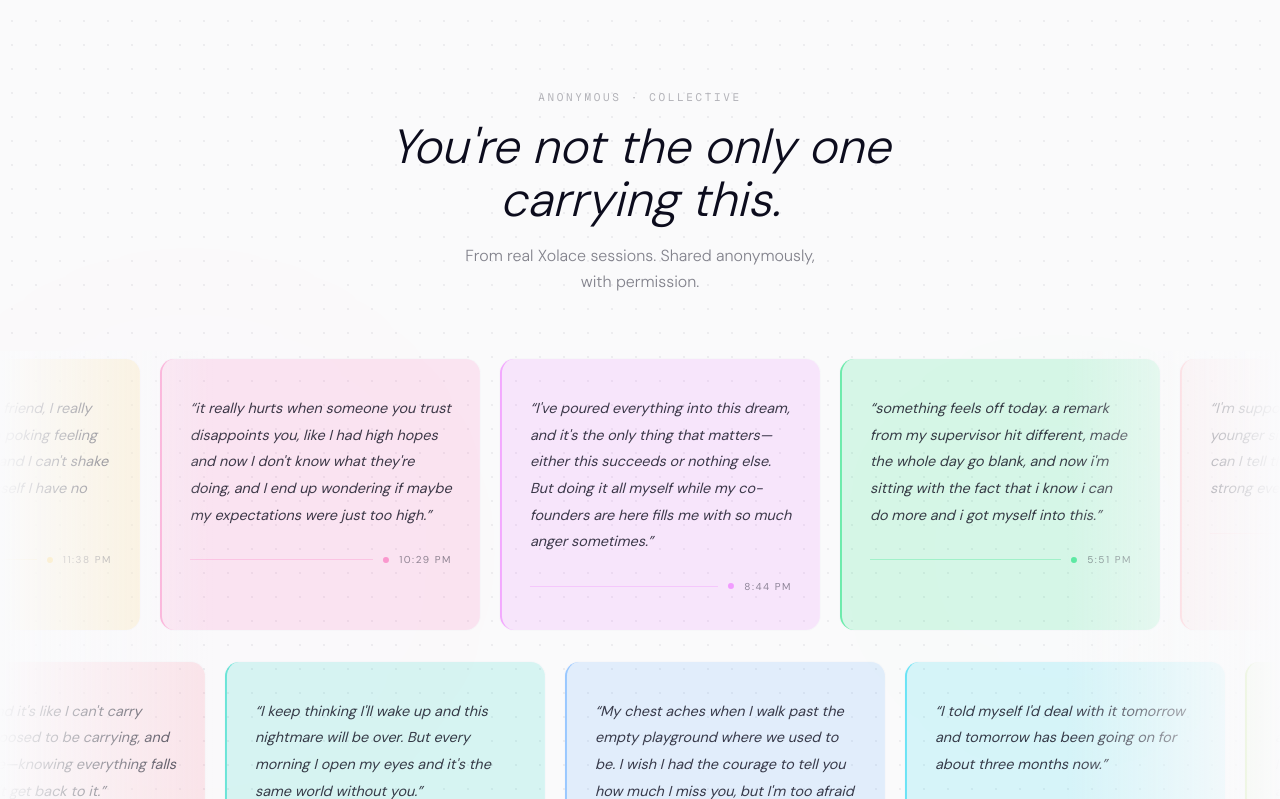
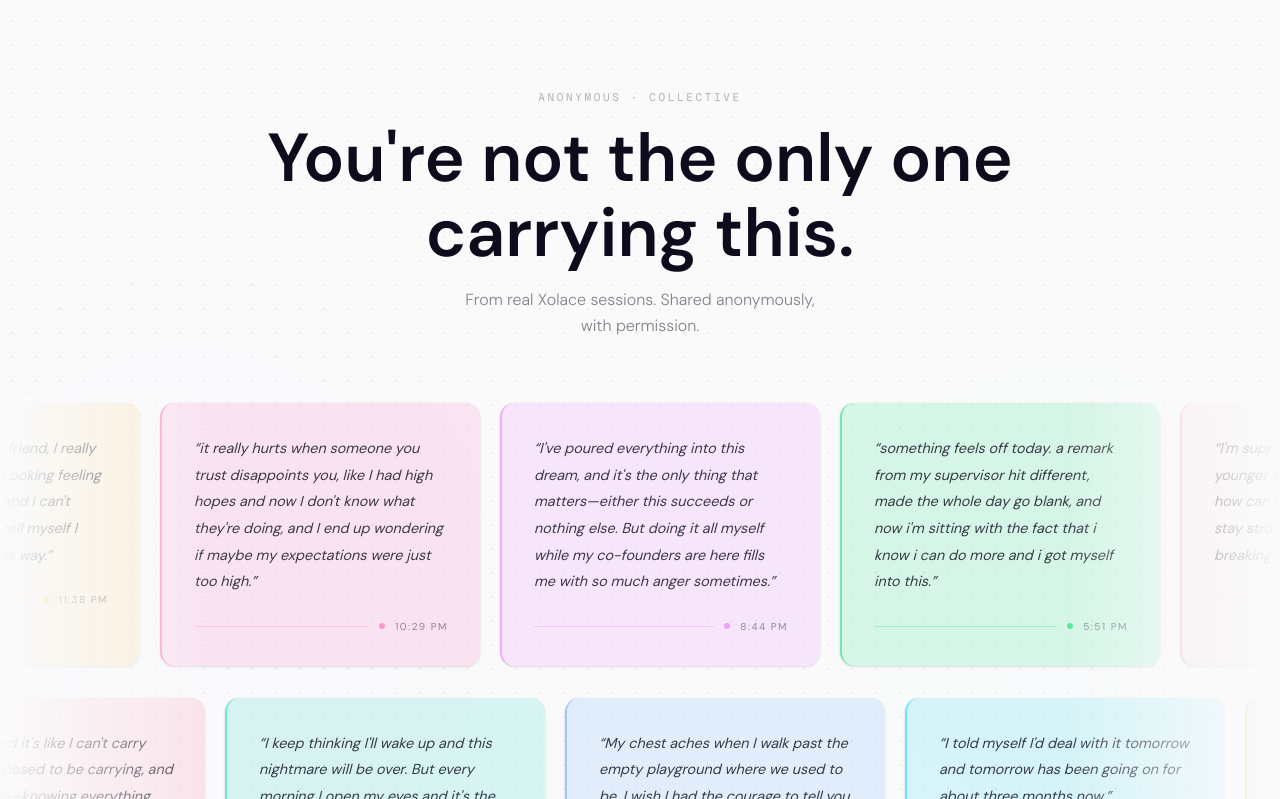
Before and after one commit to xolace-official/xolace_mobile_site, a Next.js app: page / in a window 1280 px wide. Shown: the part 3921-4720 px from the top of the page. Built offline with nearby package versions, Linux system fonts and the light colour scheme.

Commit message:
Bold reflections heading and standardize card shadow/padding

```diff
--- a/components/landing/reflections-section.tsx
+++ b/components/landing/reflections-section.tsx
@@ -231,7 +231,7 @@ function ReflectionCard({
   return (
     <figure
       className={cn(
-        "relative w-72 cursor-default overflow-hidden rounded-2xl px-7 py-9 md:w-80",
+        "relative w-72 cursor-default overflow-hidden rounded-2xl p-8 shadow-sm md:w-80",
         "border-l-2 ring-1 ring-xo-outline-variant/[0.08]",
         "transition-all duration-500",
         color.border,
@@ -283,13 +283,13 @@ export function ReflectionsSection() {
           initial={{ opacity: 0, y: 20 }}
           whileInView={{ opacity: 1, y: 0 }}
           viewport={{ once: true, margin: "-80px" }}
-          transition={{ duration: 0.8, ease: [0.16, 1, 0.3, 1] }}
+          transition={{ duration: 0.5, ease: "easeOut" }}
           className="section-container space-y-4 text-center"
         >
           <p className="font-mono text-[11px] tracking-[0.24em] text-muted-foreground/30 uppercase">
             Anonymous · Collective
           </p>
-          <h2 className="font-serif text-4xl leading-[1.1] font-light text-foreground italic md:text-5xl">
+          <h2 className="font-serif text-5xl leading-[1.1] font-semibold text-foreground md:text-6xl lg:text-[4.25rem]">
             You&apos;re not the only one
             <br className="hidden md:block" /> carrying this.
           </h2>
@@ -323,10 +323,10 @@ export function ReflectionsSection() {
         </div>
 
         <motion.div
-          initial={{ opacity: 0, y: 10 }}
+          initial={{ opacity: 0, y: 20 }}
           whileInView={{ opacity: 1, y: 0 }}
           viewport={{ once: true, margin: "-40px" }}
-          transition={{ duration: 0.9, ease: [0.16, 1, 0.3, 1] }}
+          transition={{ duration: 0.5, ease: "easeOut" }}
           className="section-container flex flex-col items-center gap-5"
         >
           <div className="flex w-full max-w-xs items-center gap-4">
```
